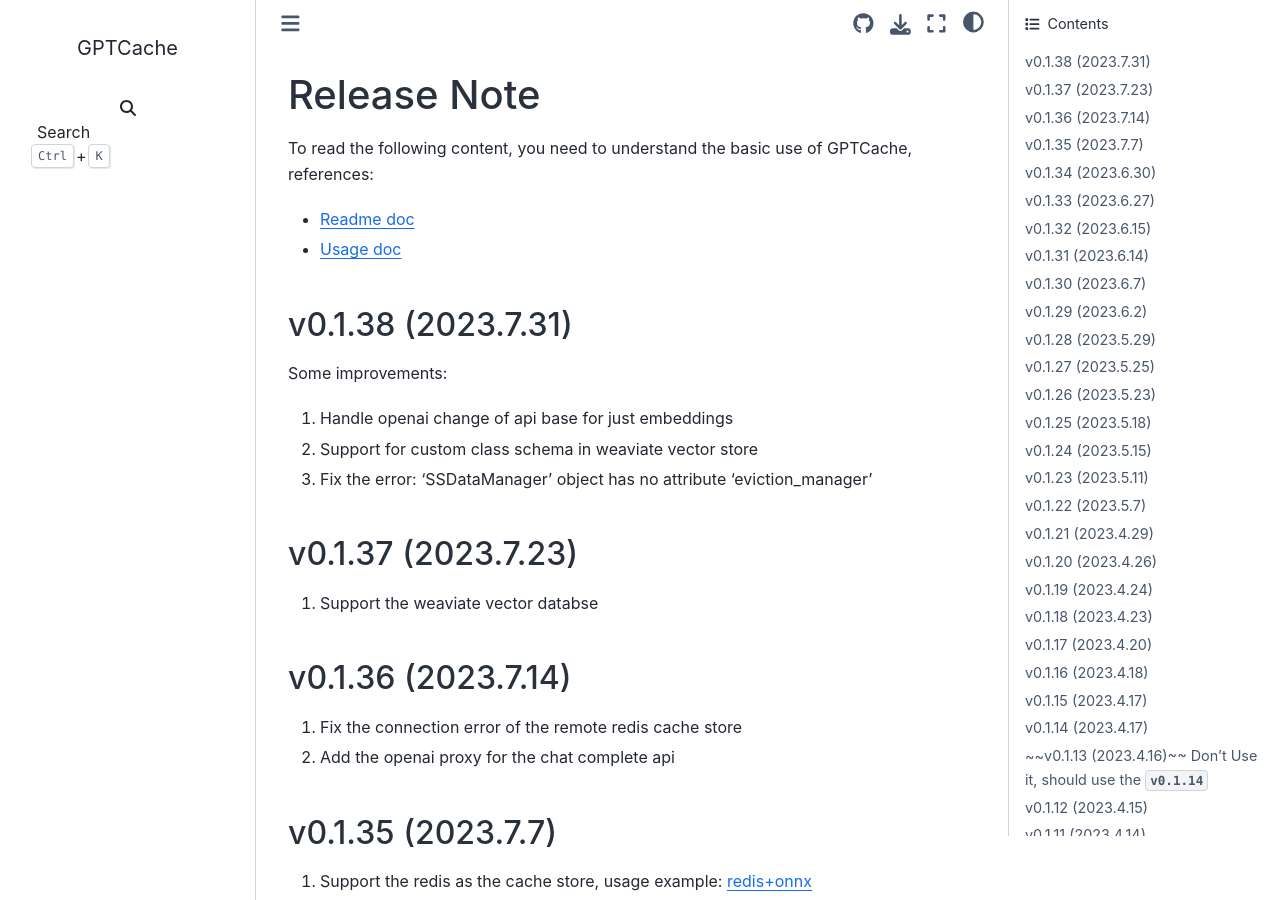
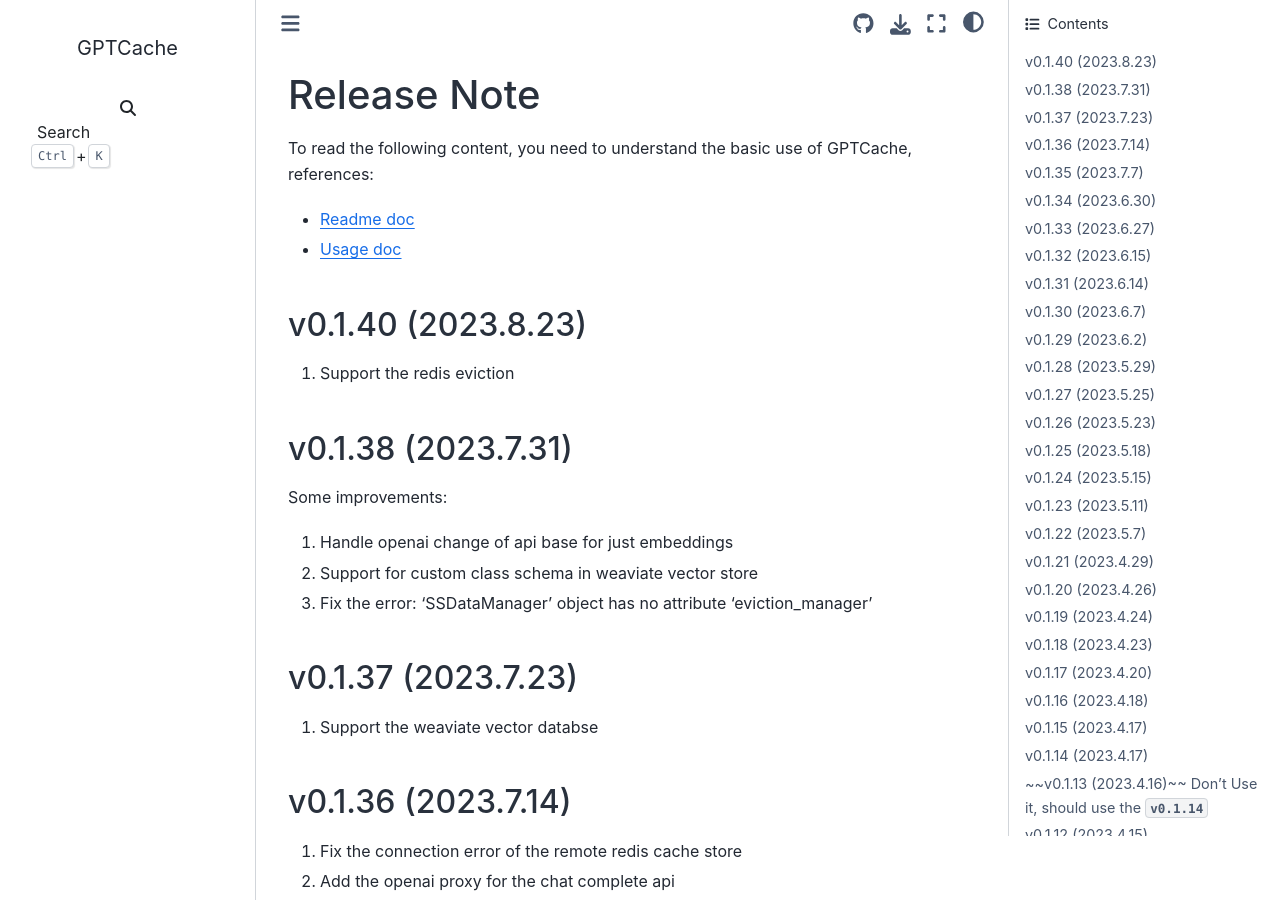
Before and after one commit to TiagoFer0128/GPTCache, a Sphinx documentation site: the page built from docs/release_note.md, in a window 1280 px wide and 900 px high. Built offline with Sphinx 7.4.7 and the Sphinx Book theme 1.1.4, drawn with Linux system fonts in a browser that asks for light colours; pages that are not in the unit, such as notebooks, are missing from menus; the version number is read from the project's files by our own code.

Commit message:
Update the version to `0.1.40`
Signed-off-by: SimFG <bang.fu@zilliz.com>

```diff
--- a/docs/release_note.md
+++ b/docs/release_note.md
@@ -4,6 +4,9 @@
 
 - [Readme doc](https://github.com/zilliztech/GPTCache)
 - [Usage doc](https://github.com/zilliztech/GPTCache/blob/main/docs/usage.md)
+
+## v0.1.40 (2023.8.23)
+1. Support the redis eviction
 
 ## v0.1.38 (2023.7.31)
 
--- a/gptcache/__init__.py
+++ b/gptcache/__init__.py
@@ -1,5 +1,5 @@
 """gptcache version"""
-__version__ = "0.1.39.1"
+__version__ = "0.1.40"
 
 from gptcache.config import Config
 from gptcache.core import Cache
```
